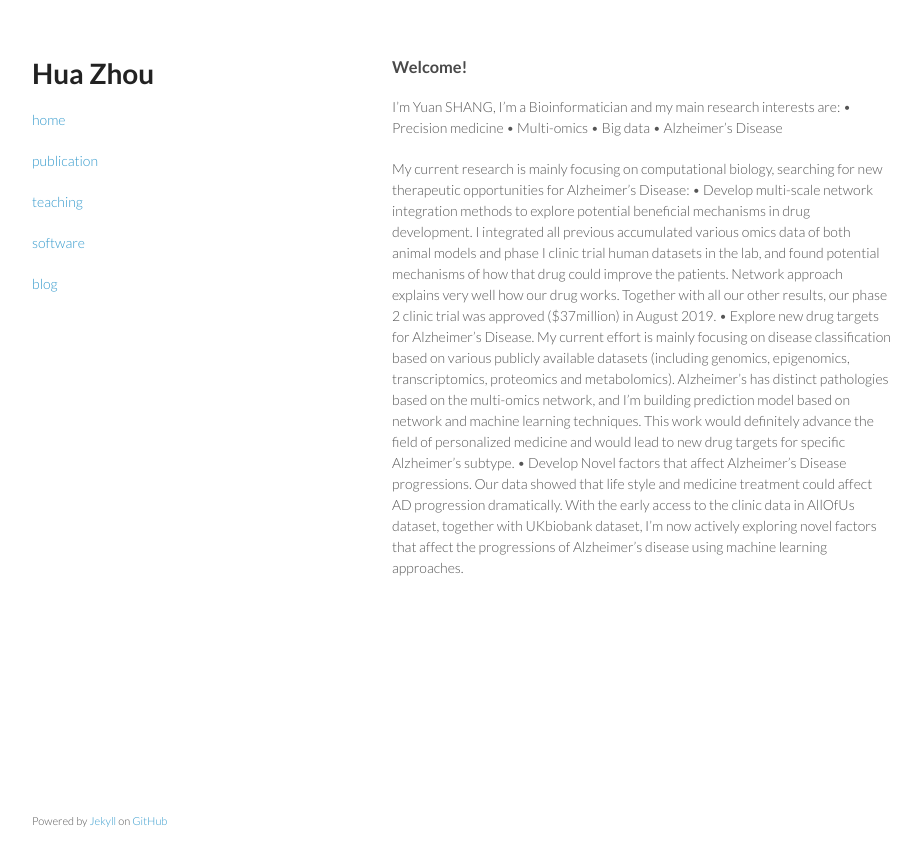
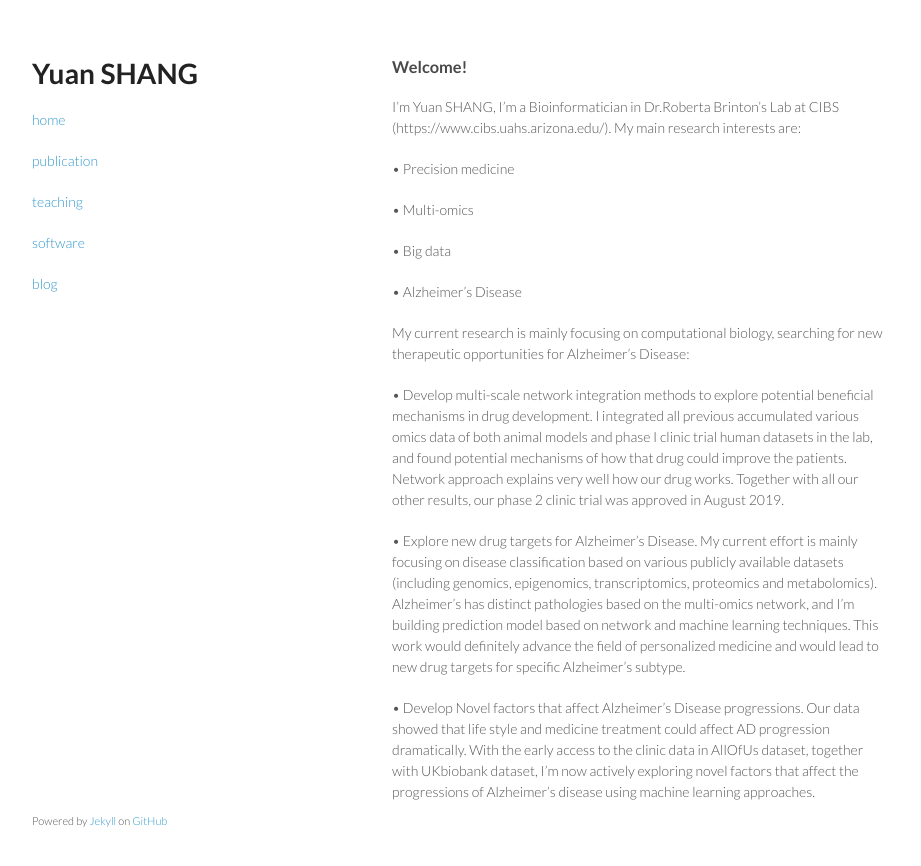
Before and after one commit to RaymondSHANG/RaymondSHANGTest2, a Jekyll site: the page built from index.md, in a window 1280 px wide. Shown: the top 866 px of the page, without its empty margins (178-1099 px from the left). Built offline with Jekyll 4.4.1, drawn with Linux system fonts in a browser that asks for light colours; our own code applies the rules of GitHub Pages for plain Markdown files.

Commit message:
change layout names

```diff
--- a/_layouts/default.html
+++ b/_layouts/default.html
@@ -28,7 +28,7 @@
   <body>
     <div class="wrapper">
       <header>
-        <h1>Hua Zhou</h1>
+        <h1>Yuan SHANG</h1>
         <p></p>
 
         	<p class="view"><a href="{{ site.url }}/index.html">home</small></a></p>
@@ -43,7 +43,7 @@
       </section>
 
       <footer>
-        <p><small>Powered by <a href="https://github.com/mojombo/jekyll">Jekyll</a> on <a href="https://github.com/Hua-Zhou/Hua-Zhou.github.io">GitHub</a></small></p>
+        <p><small>Powered by <a href="https://github.com/mojombo/jekyll">Jekyll</a> on <a href="https://https://github.com/RaymondSHANG/RaymondSHANG.github.io">GitHub</a></small></p>
       </footer>
     </div>
     <script src="{{ site.url }}/javascripts/scale.fix.js"></script>
--- a/index.md
+++ b/index.md
@@ -4,13 +4,20 @@ layout: default
 
 ### Welcome!
 
-I'm Yuan SHANG, I'm a Bioinformatician and my main research interests are:
+I'm Yuan SHANG, I'm a Bioinformatician in Dr.Roberta Brinton's Lab at CIBS (https://www.cibs.uahs.arizona.edu/). My main research interests are:
+
 •	Precision medicine
+
 •	Multi-omics
+
 •	Big data
+
 •	Alzheimer's Disease
 
 My current research is mainly focusing on computational biology, searching for new therapeutic opportunities for Alzheimer’s Disease:
-•	Develop multi-scale network integration methods to explore potential beneficial mechanisms in drug development. I integrated all previous accumulated various omics data of both animal models and phase I clinic trial human datasets in the lab, and found potential mechanisms of how that drug could improve the patients. Network approach explains very well how our drug works. Together with all our other results, our phase 2 clinic trial was approved ($37million) in August 2019.
+
+•	Develop multi-scale network integration methods to explore potential beneficial mechanisms in drug development. I integrated all previous accumulated various omics data of both animal models and phase I clinic trial human datasets in the lab, and found potential mechanisms of how that drug could improve the patients. Network approach explains very well how our drug works. Together with all our other results, our phase 2 clinic trial was approved in August 2019.
+
 •	Explore new drug targets for Alzheimer’s Disease. My current effort is mainly focusing on disease classification based on various publicly available datasets (including genomics, epigenomics, transcriptomics, proteomics and metabolomics). Alzheimer’s has distinct pathologies based on the multi-omics network, and I’m building prediction model based on network and machine learning techniques. This work would definitely advance the field of personalized medicine and would lead to new drug targets for specific Alzheimer’s subtype.
+
 •	Develop Novel factors that affect Alzheimer’s Disease progressions. Our data showed that life style and medicine treatment could affect AD progression dramatically. With the early access to the clinic data in AllOfUs dataset, together with UKbiobank dataset, I’m now actively exploring novel factors that affect the progressions of Alzheimer’s disease using machine learning approaches.
```
